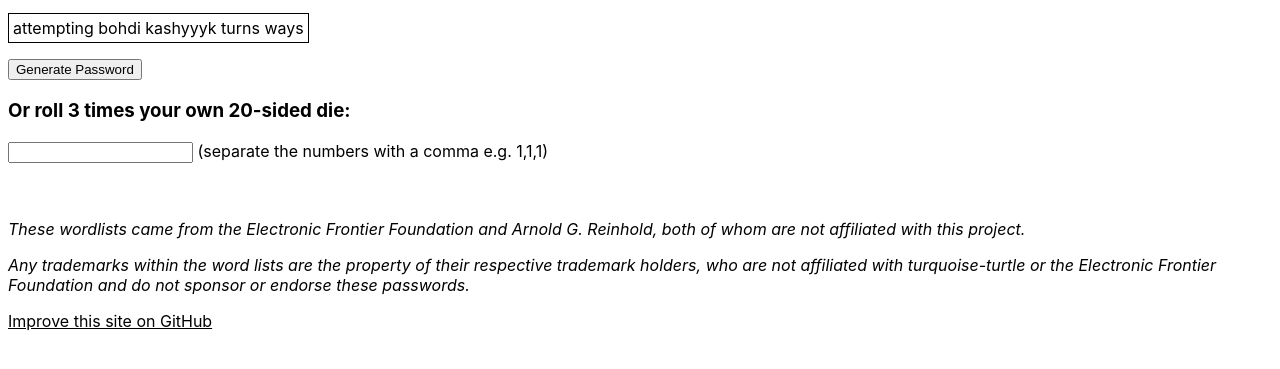
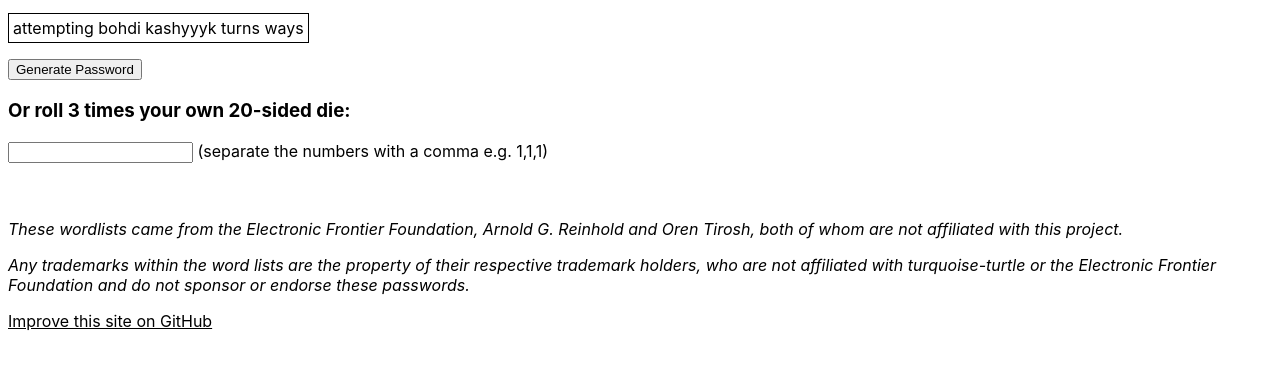
Before and after one commit to turquoise-turtle/diceware, a plain HTML site: page index.html in a window 1280 px wide. Shown: the part 93-462 px from the top of the page. Drawn offline with Linux system fonts and the light colour scheme; a script that the page names is missing.

Commit message:
added source for mnemonic encoding list

```diff
--- a/index.html
+++ b/index.html
@@ -26,7 +26,7 @@
 		<br>
 		<br>
 	</div>
-	<p><em>These wordlists came from the Electronic Frontier Foundation and Arnold G. Reinhold, both of whom are not affiliated with this project.</em></p>
+	<p><em>These wordlists came from the Electronic Frontier Foundation, Arnold G. Reinhold and Oren Tirosh, both of whom are not affiliated with this project.</em></p>
 	<p><em>Any trademarks within the word lists are the property of their respective trademark holders, who are not affiliated with turquoise-turtle or the Electronic Frontier Foundation and do not sponsor or endorse these passwords.</em></p>
 </div>
 <div>
```
